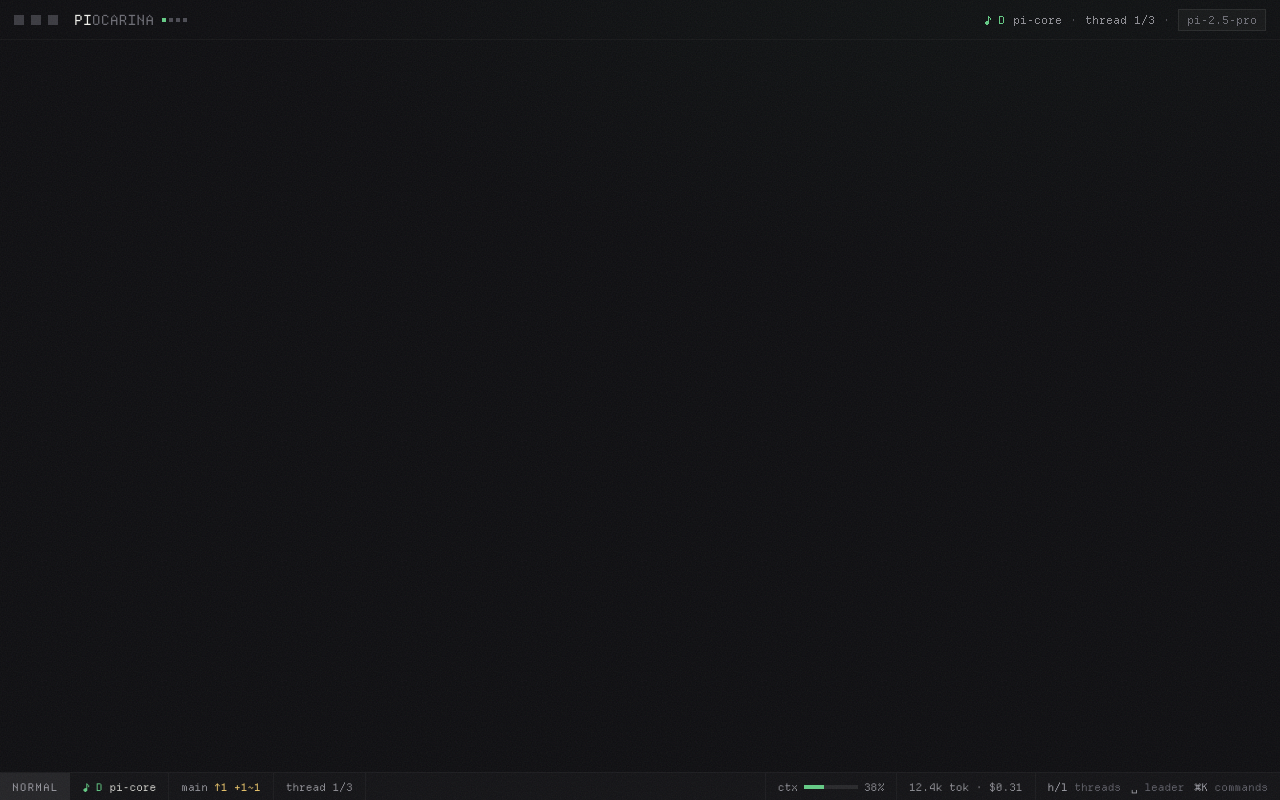
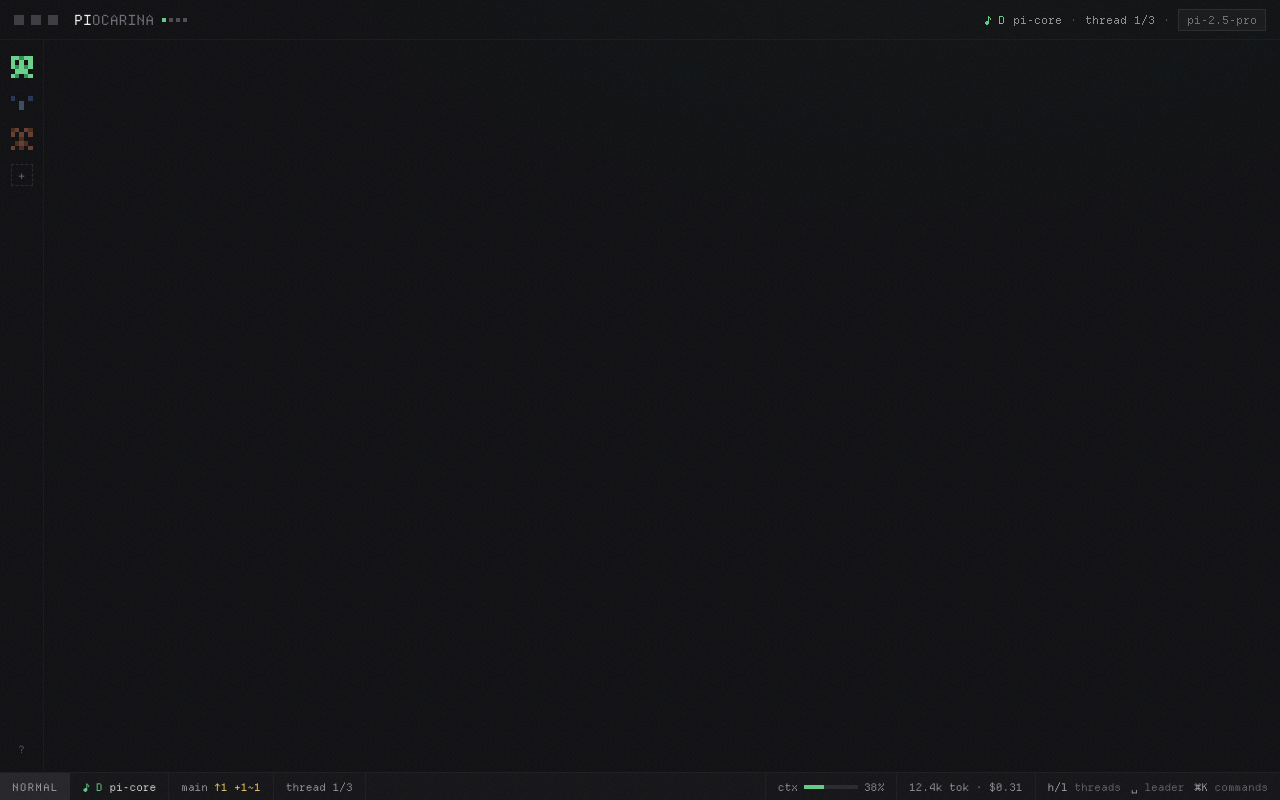
Before and after one commit to gisketch/pi-ocarina, a Svelte app: page / in a window 1280 px wide. Built offline with nearby package versions, Linux system fonts and the light colour scheme.

Commit message:
T2 — workspace rail, identicons, seeded accents

```diff
--- a/src/renderer/src/App.svelte
+++ b/src/renderer/src/App.svelte
@@ -1,17 +1,37 @@
 <script lang="ts">
   import Titlebar from './components/Titlebar.svelte'
   import Statusbar from './components/Statusbar.svelte'
+  import Rail from './components/Rail.svelte'
   import { app } from '$lib/state/app.svelte'
+
+  // The accent tokens are substituted where they are declared (:root), so the
+  // seeded hue must be written to the document element — setting it on .shell
+  // would leave every inherited --accent stuck on the default hue.
+  $effect(() => {
+    document.documentElement.style.setProperty('--accent-hue', String(app.workspace.hue))
+  })
+
+  // Interim binding: replaced wholesale by the mode state machine in T4.
+  function onKeydown(event: KeyboardEvent): void {
+    if (event.metaKey || event.ctrlKey || event.altKey) return
+    const digit = Number(event.key)
+    if (Number.isInteger(digit) && digit >= 1 && digit <= app.workspaces.length) {
+      app.goWorkspace(digit - 1)
+    }
+  }
 </script>
 
-<div class="shell" style:--accent-hue={app.workspace.hue}>
+<svelte:window onkeydown={onKeydown} />
+
+<div class="shell">
   <div class="tint"></div>
   <div class="grain"></div>
 
   <Titlebar />
 
   <div class="body">
-    <!-- rail + thread strip land in T2/T3 -->
+    <Rail />
+    <!-- thread strip lands in T3 -->
   </div>
 
   <Statusbar />
--- /dev/null
+++ b/src/renderer/src/components/Identicon.svelte
@@ -0,0 +1,27 @@
+<script lang="ts">
+  import { identicon } from '$lib/identicon'
+
+  interface Props {
+    name: string
+    hue: number
+    size: number
+  }
+
+  const { name, hue, size }: Props = $props()
+  const cells = $derived(identicon(name, hue))
+</script>
+
+<span class="sigil" style:width="{size}px" style:height="{size}px" aria-hidden="true">
+  {#each cells as bg, i (i)}
+    <span style:background={bg}></span>
+  {/each}
+</span>
+
+<style>
+  .sigil {
+    display: grid;
+    grid-template-columns: repeat(5, 1fr);
+    grid-template-rows: repeat(5, 1fr);
+    flex: none;
+  }
+</style>
--- /dev/null
+++ b/src/renderer/src/components/Rail.svelte
@@ -0,0 +1,94 @@
+<script lang="ts">
+  import Identicon from './Identicon.svelte'
+  import { app } from '$lib/state/app.svelte'
+
+  interface Props {
+    onPin?: () => void
+    onKeymap?: () => void
+  }
+
+  const { onPin, onKeymap }: Props = $props()
+</script>
+
+<nav class="rail" aria-label="Workspaces">
+  {#each app.workspaces as ws, i (ws.id)}
+    <button
+      type="button"
+      class="pin"
+      class:active={i === app.workspaceIndex}
+      title="{ws.name} ({i + 1})"
+      aria-current={i === app.workspaceIndex}
+      onclick={() => app.goWorkspace(i)}
+    >
+      <Identicon name={ws.name} hue={ws.hue} size={22} />
+    </button>
+  {/each}
+
+  <button type="button" class="slot add" title="pin a workspace (w)" onclick={onPin}>+</button>
+
+  <button type="button" class="slot help" title="keymap (?)" onclick={onKeymap}>?</button>
+</nav>
+
+<style>
+  .rail {
+    width: var(--rail-w);
+    flex: none;
+    display: flex;
+    flex-direction: column;
+    align-items: center;
+    gap: 14px;
+    padding: 16px 0 12px;
+    border-right: 1px solid var(--bg-hover);
+  }
+
+  .pin {
+    display: flex;
+    flex-direction: column;
+    align-items: center;
+    padding: 0;
+    border: none;
+    background: none;
+    cursor: pointer;
+    opacity: 0.35;
+    transition: opacity 0.2s;
+  }
+  .pin:hover,
+  .pin.active {
+    opacity: 1;
+  }
+
+  .slot {
+    width: 22px;
+    height: 22px;
+    display: flex;
+    align-items: center;
+    justify-content: center;
+    padding: 0;
+    background: none;
+    color: var(--fg-dimmest);
+    cursor: pointer;
+    transition:
+      color 0.2s,
+      border-color 0.2s;
+  }
+
+  .add {
+    border: 1px dashed var(--line-strong);
+    font-size: 12px;
+    font-family: var(--font-chrome);
+  }
+  .add:hover {
+    color: var(--fg-muted);
+    border-color: rgba(255, 255, 255, 0.35);
+  }
+
+  .help {
+    margin-top: auto;
+    border: none;
+    font-size: 10px;
+    font-family: var(--font-chrome);
+  }
+  .help:hover {
+    color: var(--fg-muted);
+  }
+</style>
--- /dev/null
+++ b/src/renderer/src/lib/identicon.ts
@@ -0,0 +1,42 @@
+/** Deterministic 5×5 workspace sigil.
+ *
+ *  Transcribed from the design reference (`px()` in PiOcarina Components.dc.html)
+ *  and locked by identicon.test.ts, whose fixtures come from running that original
+ *  function. The hash, the mirrored column order, and both lightness steps are part
+ *  of the visual contract — changing any of them changes every workspace's identity.
+ */
+const CELL_COUNT = 25
+
+const cache = new Map<string, readonly string[]>()
+
+function hash(name: string): number {
+  let h = 0
+  for (const ch of name) h = (h * 33 + ch.charCodeAt(0)) >>> 0
+  return h
+}
+
+export function identicon(name: string, hue: number): readonly string[] {
+  const key = `${name}:${hue}`
+  const hit = cache.get(key)
+  if (hit) return hit
+
+  const h = hash(name)
+  const cells: string[] = new Array(CELL_COUNT)
+  for (let r = 0; r < 5; r++) {
+    for (let c = 0; c < 5; c++) {
+      // Columns mirror around the centre, so every sigil is symmetric.
+      const cc = c < 3 ? c : 4 - c
+      const on = (h >> ((r * 3 + cc) % 31)) & 1
+      const shade = (h >> ((r * 3 + cc + 7) % 29)) & 1
+      cells[r * 5 + c] = on
+        ? shade
+          ? `oklch(0.78 0.14 ${hue})`
+          : `oklch(0.58 0.13 ${hue})`
+        : 'transparent'
+    }
+  }
+
+  const frozen = Object.freeze(cells) as readonly string[]
+  cache.set(key, frozen)
+  return frozen
+}
```
Also changed, not shown: vitest.config.ts (added, +12 -0 lines), 2 other files (tests, documents, lock files or other folders).
